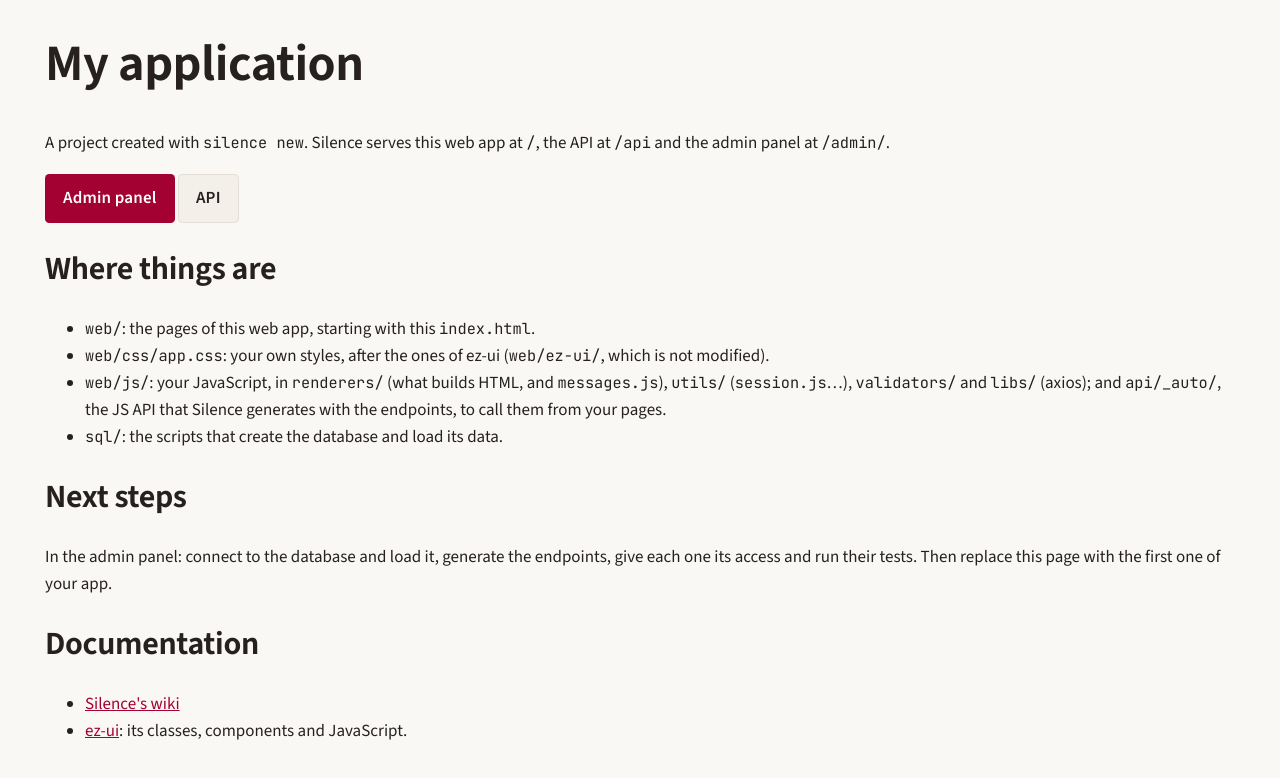
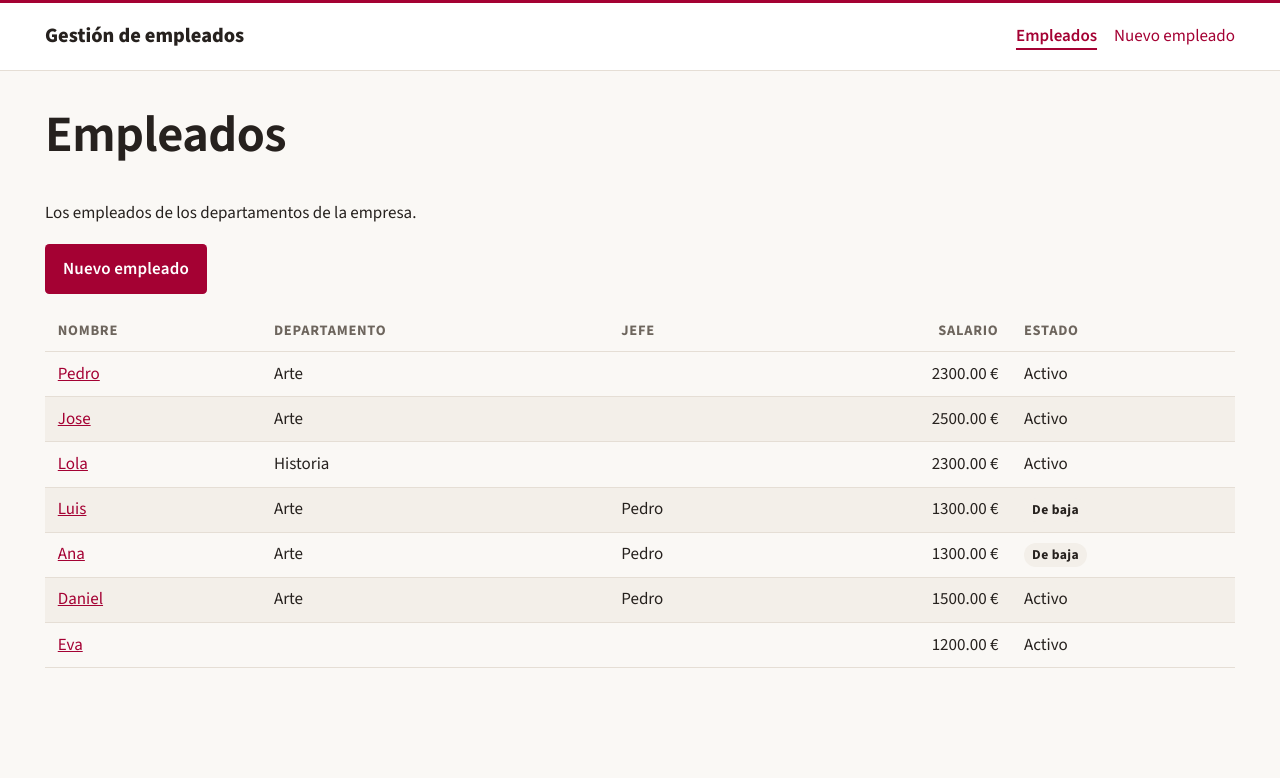
Before and after one commit to IISSI-US/IISSI2-Examples-Employees, a plain HTML site: page web/index.html in a window 1280 px wide. Drawn offline with Linux system fonts and the light colour scheme.

Commit message:
Vistas con ez-ui: la lista de empleados, la ficha de uno y el formulario de alta, con los datos escritos a mano

```diff
--- a/web/css/app.css
+++ b/web/css/app.css
@@ -1 +1,20 @@
 /* Estilos propios de la aplicación: después de ez-ui, con sus variables y el prefijo app-. */
+
+/* #region ficha */
+/* Los datos de la ficha de un empleado (una lista de definiciones, que ez-ui no maqueta): el
+   nombre de cada dato a la izquierda y su valor a la derecha, en una rejilla de dos columnas */
+.app-employee-data {
+  display: grid;
+  grid-template-columns: max-content 1fr;
+  gap: var(--ez-space-2) var(--ez-space-6);
+}
+
+.app-employee-data dt {
+  font-weight: 650;
+  color: var(--ez-muted);
+}
+
+.app-employee-data dd {
+  margin: 0;
+}
+/* #endregion */
--- a/web/index.html
+++ b/web/index.html
@@ -1,44 +1,100 @@
-<!doctype html>
-<html lang="en">
+<!DOCTYPE html>
+<html lang="es">
 <head>
   <meta charset="utf-8">
-  <meta name="viewport" content="width=device-width, initial-scale=1">
-  <title>My application</title>
+  <!-- #region cabecera -->
+  <title>Empleados</title>
   <link rel="icon" href="images/favicon.svg" type="image/svg+xml">
   <link rel="stylesheet" href="ez-ui/css/ez-ui.css">
   <link rel="stylesheet" href="css/app.css">
+  <!-- #endregion -->
 </head>
 <body>
+  <!-- #region navbar -->
+  <nav class="ez-navbar" aria-label="Principal">
+    <div class="ez-container ez-navbar__inner">
+      <a class="ez-navbar__brand" href="index.html">Gestión de empleados</a>
+      <ul class="ez-navbar__links">
+        <li><a href="index.html" aria-current="page">Empleados</a></li>
+        <li><a href="employee-form.html">Nuevo empleado</a></li>
+      </ul>
+    </div>
+  </nav>
+  <!-- #endregion -->
+
   <main class="ez-container">
-    <h1>My application</h1>
-    <p>A project created with <code>silence new</code>. Silence serves this web app at <code>/</code>, the
-      API at <code>/api</code> and the admin panel at <code>/admin/</code>.</p>
-    <p>
-      <a class="ez-button" href="/admin/">Admin panel</a>
-      <a class="ez-button ez-button--secondary" href="/api">API</a>
-    </p>
+    <!-- #region titulo -->
+    <h1>Empleados</h1>
+    <p>Los empleados de los departamentos de la empresa.</p>
+    <p><a class="ez-button" href="employee-form.html">Nuevo empleado</a></p>
+    <!-- #endregion -->
 
-    <h2>Where things are</h2>
-    <ul>
-      <li><code>web/</code>: the pages of this web app, starting with this <code>index.html</code>.</li>
-      <li><code>web/css/app.css</code>: your own styles, after the ones of ez-ui (<code>web/ez-ui/</code>,
-        which is not modified).</li>
-      <li><code>web/js/</code>: your JavaScript, in <code>renderers/</code> (what builds HTML, and
-        <code>messages.js</code>), <code>utils/</code> (<code>session.js</code>…), <code>validators/</code> and
-        <code>libs/</code> (axios); and <code>api/_auto/</code>, the JS API that Silence generates with the
-        endpoints, to call them from your pages.</li>
-      <li><code>sql/</code>: the scripts that create the database and load its data.</li>
-    </ul>
-
-    <h2>Next steps</h2>
-    <p>In the admin panel: connect to the database and load it, generate the endpoints, give each one its
-      access and run their tests. Then replace this page with the first one of your app.</p>
-
-    <h2>Documentation</h2>
-    <ul>
-      <li><a href="https://github.com/DEAL-US/Silence/wiki">Silence's wiki</a></li>
-      <li><a href="https://iissi-us.github.io/ez-ui/en/">ez-ui</a>: its classes, components and JavaScript.</li>
-    </ul>
+    <!-- #region tabla -->
+    <div class="ez-scroll">
+      <table>
+        <thead>
+          <tr>
+            <th>Nombre</th>
+            <th>Departamento</th>
+            <th>Jefe</th>
+            <th class="ez-number">Salario</th>
+            <th>Estado</th>
+          </tr>
+        </thead>
+        <tbody>
+          <tr>
+            <td><a href="employee-detail.html?employeeId=1">Pedro</a></td>
+            <td>Arte</td>
+            <td></td>
+            <td class="ez-number">2300.00 €</td>
+            <td>Activo</td>
+          </tr>
+          <tr>
+            <td><a href="employee-detail.html?employeeId=2">Jose</a></td>
+            <td>Arte</td>
+            <td></td>
+            <td class="ez-number">2500.00 €</td>
+            <td>Activo</td>
+          </tr>
+          <tr>
+            <td><a href="employee-detail.html?employeeId=3">Lola</a></td>
+            <td>Historia</td>
+            <td></td>
+            <td class="ez-number">2300.00 €</td>
+            <td>Activo</td>
+          </tr>
+          <tr>
+            <td><a href="employee-detail.html?employeeId=4">Luis</a></td>
+            <td>Arte</td>
+            <td>Pedro</td>
+            <td class="ez-number">1300.00 €</td>
+            <td><span class="ez-badge">De baja</span></td>
+          </tr>
+          <tr>
+            <td><a href="employee-detail.html?employeeId=5">Ana</a></td>
+            <td>Arte</td>
+            <td>Pedro</td>
+            <td class="ez-number">1300.00 €</td>
+            <td><span class="ez-badge">De baja</span></td>
+          </tr>
+          <tr>
+            <td><a href="employee-detail.html?employeeId=6">Daniel</a></td>
+            <td>Arte</td>
+            <td>Pedro</td>
+            <td class="ez-number">1500.00 €</td>
+            <td>Activo</td>
+          </tr>
+          <tr>
+            <td><a href="employee-detail.html?employeeId=7">Eva</a></td>
+            <td></td>
+            <td></td>
+            <td class="ez-number">1200.00 €</td>
+            <td>Activo</td>
+          </tr>
+        </tbody>
+      </table>
+    </div>
+    <!-- #endregion -->
   </main>
 </body>
 </html>
```
Also changed, not shown: web/employee-detail.html (added, +75 -0 lines), web/employee-form.html (added, +87 -0 lines).
